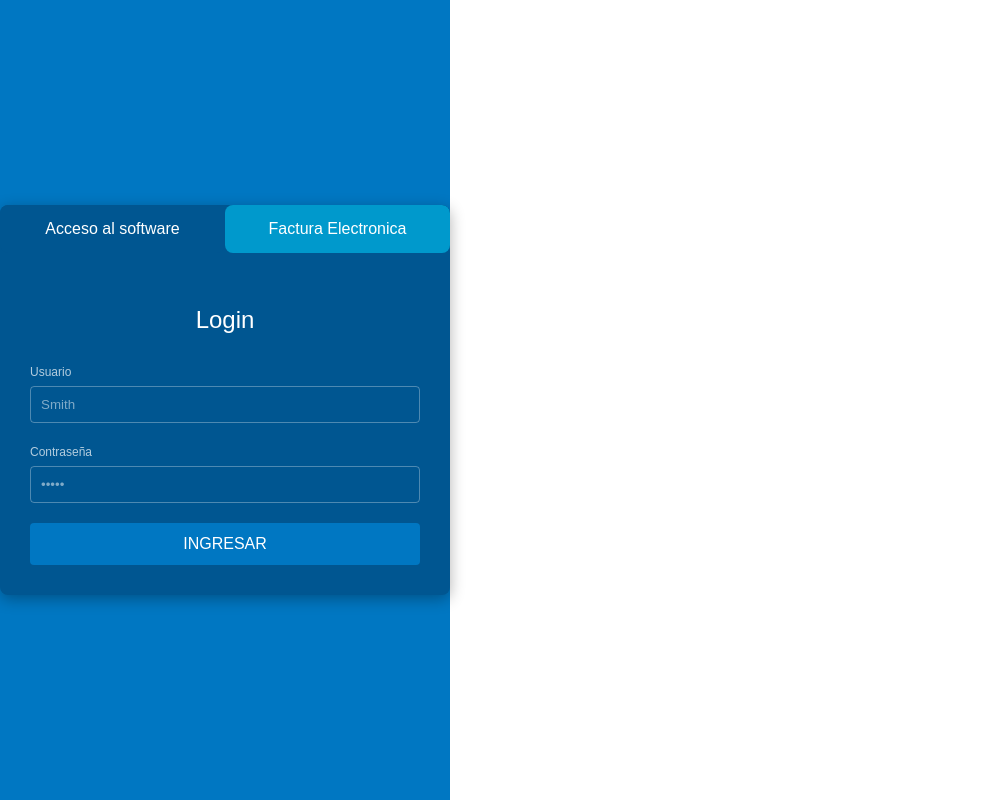
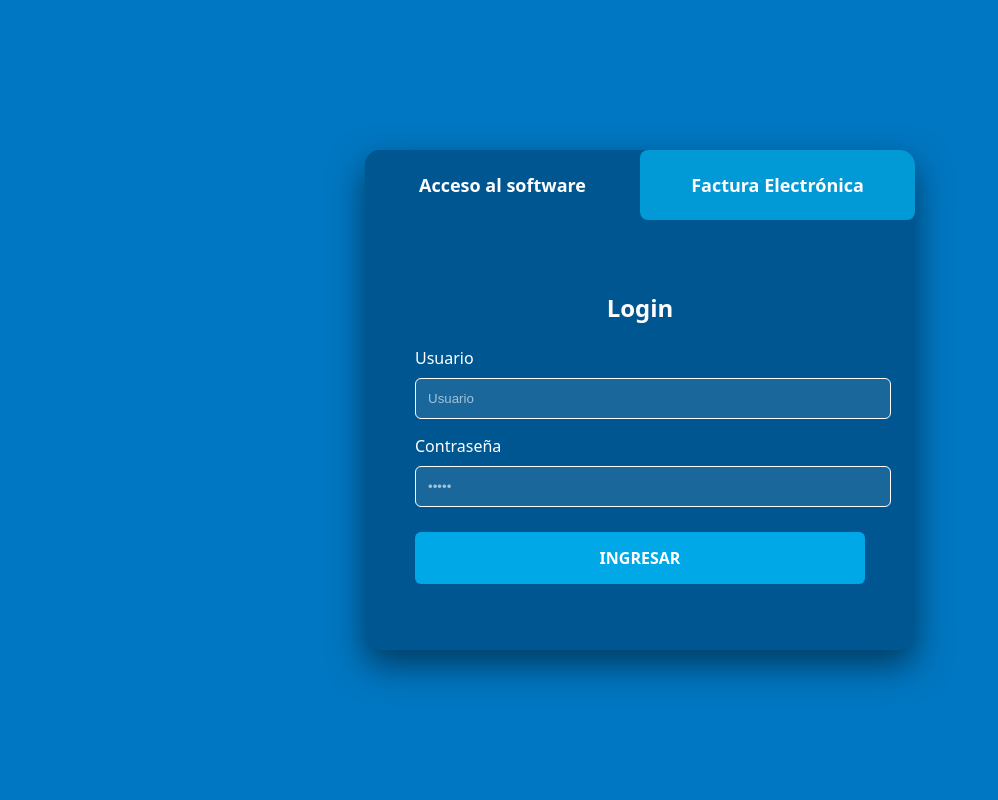
Before and after one commit to EliasG0nzales/Facturacion, a React (Vite) app: page / in a window 1280 px wide. Shown: the whole page, without its empty margins (0-998 px from the left). Built offline with nearby package versions, Linux system fonts and the light colour scheme.

Commit message:
Agregado nuevo estilo en el login

```diff
--- a/src/components/auth/FormularioLogin.jsx
+++ b/src/components/auth/FormularioLogin.jsx
@@ -1,36 +1,57 @@
-import React from 'react';
+import React, { useState } from 'react';
+import { useNavigate } from 'react-router-dom';
 
 const FormularioLogin = () => {
+  const navigate = useNavigate();
+  const [usuario, setUsuario] = useState('');
+  const [password, setPassword] = useState('');
+
+  const handleSubmit = (e) => {
+    e.preventDefault();
+
+    // Aquí podrías validar contra una base de datos.
+    // Por ahora, si hay datos, entramos:
+    if (usuario !== '' && password !== '') {
+      console.log("Iniciando sesión...");
+      navigate('/dashboard'); // <--- Esto te lleva a la página principal
+    } else {
+      alert("Por favor, completa todos los campos.");
+    }
+  };
+
   return (
-    <form>
-      <h2>Login</h2>
+    <form onSubmit={handleSubmit}>
+      <h2 style={{ color: '#ffffff', textAlign: 'center', marginBottom: '20px' }}>Login</h2>
 
-      {/* Grupo: Usuario (Imagen 0) */}
       <div className="input-group">
-        <label className="input-label" htmlFor="usuario">Usuario</label>
+        <label style={{ color: '#ffffff', display: 'block', marginBottom: '8px' }}>Usuario</label>
         <input
           type="text"
-          id="usuario"
-          name="usuario"
           className="form-input"
-          placeholder="Smith"
+          placeholder="Usuario"
+          value={usuario}
+          onChange={(e) => setUsuario(e.target.value)}
+          style={{ color: '#ffffff', backgroundColor: 'rgba(255,255,255,0.1)', border: '1px solid #ffffff', width: '100%', padding: '12px', borderRadius: '6px' }}
         />
       </div>
 
-      {/* Grupo: Contraseña (Imagen 0) */}
-      <div className="input-group">
-        <label className="input-label" htmlFor="contraseña">Contraseña</label>
+      <div className="input-group" style={{ marginTop: '15px' }}>
+        <label style={{ color: '#ffffff', display: 'block', marginBottom: '8px' }}>Contraseña</label>
         <input
           type="password"
-          id="contraseña"
-          name="contraseña"
           className="form-input"
           placeholder="•••••"
+          value={password}
+          onChange={(e) => setPassword(e.target.value)}
+          style={{ color: '#ffffff', backgroundColor: 'rgba(255,255,255,0.1)', border: '1px solid #ffffff', width: '100%', padding: '12px', borderRadius: '6px' }}
         />
       </div>
 
-      {/* Botón: INGRESAR (Imagen 0) */}
-      <button type="submit" className="submit-btn">
+      <button
+        type="submit"
+        className="submit-btn"
+        style={{ width: '100%', padding: '15px', marginTop: '25px', backgroundColor: '#00a8e8', color: 'white', border: 'none', borderRadius: '6px', fontWeight: 'bold', cursor: 'pointer' }}
+      >
         INGRESAR
       </button>
     </form>
--- a/src/components/facturas/FormularioConsultaFactura.jsx
+++ b/src/components/facturas/FormularioConsultaFactura.jsx
@@ -1,60 +1,41 @@
 import React from 'react';
 
 const FormularioConsultaFactura = () => {
+  const labelStyle = { color: '#ffffff', display: 'block', marginBottom: '5px', fontSize: '14px' };
+  const inputStyle = { color: '#ffffff', backgroundColor: 'rgba(255,255,255,0.1)', border: '1px solid #ffffff', width: '100%', padding: '10px' };
+
   return (
     <form>
-      <h3>Consulta de documento electrónico</h3>
+      <h3 style={{ color: '#ffffff', textAlign: 'center', marginBottom: '20px' }}>
+        Consulta de documento electrónico
+      </h3>
 
-      {/* Fila 1: RUC del Cliente (Imagen 1) */}
-      <div className="input-group">
-        <label className="input-label" htmlFor="rucCliente">RUC del Cliente:</label>
-        <input
-          type="text"
-          id="rucCliente"
-          name="rucCliente"
-          className="form-input"
-          placeholder="RUC del Cliente:"
-        />
+      <div className="input-group" style={{ marginBottom: '15px' }}>
+        <label style={labelStyle}>RUC del Cliente:</label>
+        <input type="text" className="form-input" style={inputStyle} placeholder="Ingrese RUC" />
       </div>
 
-      {/* Fila 2: Tipo de documento y Nro doc (Imagen 1) */}
-      <div className="form-row">
-        <div className="input-group">
-          <label className="input-label" htmlFor="tipoDocumento">Tipo de documento:</label>
-          <select id="tipoDocumento" name="tipoDocumento" className="form-input">
-            <option value="">Tipo de documento:</option>
-            {/* Agrega más opciones aquí */}
+      <div className="form-row" style={{ display: 'flex', gap: '10px', marginBottom: '15px' }}>
+        <div style={{ flex: 1 }}>
+          <label style={labelStyle}>Tipo de documento:</label>
+          <select className="form-input" style={inputStyle}>
+            <option value="" style={{color: '#000'}}>Seleccione...</option>
+            <option value="factura" style={{color: '#000'}}>Factura</option>
+            <option value="boleta" style={{color: '#000'}}>Boleta</option>
           </select>
         </div>
-
-        <div className="input-group">
-          <label className="input-label" htmlFor="nroDocumento">Nro doc.(xxxx-xxxxxxxx):</label>
-          <input
-            type="text"
-            id="nroDocumento"
-            name="nroDocumento"
-            className="form-input"
-            placeholder="Nro doc.(xxxx-xxxxxxxx):"
-          />
+        <div style={{ flex: 1 }}>
+          <label style={labelStyle}>Nro doc.(xxxx-xxxxxxxx):</label>
+          <input type="text" className="form-input" style={inputStyle} placeholder="F001-000001" />
         </div>
       </div>
 
-      {/* Fila 3: Fecha de emisión (Imagen 1) */}
-      <div className="input-group">
-        <label className="input-label" htmlFor="fechaEmision">Fecha de emisión (yyyy-mm-dd):</label>
-        <input
-          type="date"
-          id="fechaEmision"
-          name="fechaEmision"
-          className="form-input"
-          placeholder="Fecha de emisión (yyyy-mm-dd):"
-        />
+      <div className="input-group" style={{ marginBottom: '20px' }}>
+        <label style={labelStyle}>Fecha de emisión (yyyy-mm-dd):</label>
+        <input type="date" className="form-input" style={inputStyle} />
       </div>
 
-      {/* Botón: VER DOCUMENTO (Imagen 1) */}
-      <button type="submit" className="submit-btn">
-        VER DOCUMENTO
-      </button>
+      <button type="submit" className="submit-btn">VER DOCUMENTO</button>
     </form>
   );
 };
--- a/src/pages/Login.css
+++ b/src/pages/Login.css
@@ -1,112 +1,111 @@
-/* Estilos globales para la página de login */
+/* src/index.css */
+:root {
+  margin: 0;
+  padding: 0;
+  box-sizing: border-box;
+}
+
+body, html, #root {
+  width: 100%;
+  height: 100%;
+  margin: 0;
+  padding: 0;
+  overflow-x: hidden;
+}
+
+/* Contenedor que abarca toda la pantalla azul */
 .login-page-container {
   display: flex;
   justify-content: center;
   align-items: center;
-  min-height: 100vh;
-  background-color: #0077c2; /* Color de fondo azul */
-  font-family: Arial, sans-serif;
-  color: white; /* Color de texto por defecto */
+  width: 100vw;
+  height: 100vh;
+  background-color: #0077c2; /* El azul de tu imagen */
+  position: fixed;
+  top: 0;
+  left: 0;
 }
 
-/* El cuadro central */
+/* El cuadro blanco/azul de login */
 .login-main-box {
-  background-color: #005691; /* Un azul más oscuro para el cuadro */
-  width: 450px; /* Ancho aproximado del cuadro central */
-  border-radius: 8px; /* Bordes redondeados */
-  box-shadow: 0 4px 15px rgba(0, 0, 0, 0.3); /* Sombra para el efecto flotante */
-  overflow: hidden; /* Para que las pestañas no se salgan */
+  background-color: #005691;
+  width: 90%;             /* Se adapta a móviles */
+  max-width: 550px;       /* Ancho grande para escritorio */
+  min-height: 500px;      /* Altura para que no se vea pequeño */
+  border-radius: 15px;
+  box-shadow: 0 15px 35px rgba(0, 0, 0, 0.5);
+  display: flex;
+  flex-direction: column;
+  overflow: hidden;
 }
 
-/* Contenedor de las pestañas en la parte superior */
+/* Estilo de las pestañas superiores */
 .login-tabs-header {
   display: flex;
   width: 100%;
+  height: 70px; /* Más altas */
 }
 
-/* Estilo base para los botones de pestañas */
 .tab-btn {
-  flex: 1; /* Dividir el espacio por igual */
-  padding: 15px;
+  flex: 1;
   border: none;
-  font-size: 16px;
+  font-size: 18px;
+  font-weight: 600;
   cursor: pointer;
-  transition: background-color 0.3s ease;
-  color: white; /* Texto blanco */
+  transition: 0.3s;
+  color: white;
 }
 
-/* Estilo para la pestaña activa */
 .tab-btn.active-tab {
-  background-color: #005691; /* Mismo color que el fondo del cuadro principal */
+  background-color: #005691; /* Color del fondo del box */
 }
 
-/* Estilo para las pestañas inactivas */
 .tab-btn.inactive-tab {
-  background-color: #0099cc; /* Un azul más claro */
+  background-color: #0199d6; /* Azul más claro */
 }
 
-/* Contenedor principal del formulario */
+/* Espaciado interno del formulario */
 .login-content-body {
-  padding: 30px;
+  padding: 50px; /* Mucho espacio interno */
+  color: white;
 }
 
-.form-wrapper h2, .form-wrapper h3 {
-  text-align: center;
-  margin-bottom: 25px;
-  font-weight: normal;
+/* Agrandar los Inputs */
+/* Esto hace que el texto que escribes sea blanco */
+.form-input {
+  color: white !important;
 }
 
-/* Estilo para los grupos de inputs */
-.input-group {
-  margin-bottom: 20px;
+/* Esto hace que el texto de ayuda (placeholder) sea blanco grisáceo */
+.form-input::placeholder {
+  color: rgba(255, 255, 255, 0.6) !important;
 }
 
-/* Labels */
-.input-label {
-  display: block;
-  margin-bottom: 5px;
-  font-size: 12px;
-  color: rgba(255, 255, 255, 0.7); /* Texto semi-transparente */
+/* Estilo para que las etiquetas de las pestañas siempre sean blancas */
+.tab-btn {
+  color: white !important;
 }
 
-/* Estilo para los campos de entrada */
-.form-input {
-  width: 100%;
-  padding: 10px;
-  border: 1px solid rgba(255, 255, 255, 0.3); /* Borde sutil */
-  border-radius: 4px;
-  background-color: transparent; /* Fondo transparente */
-  color: white; /* Texto blanco al escribir */
-  box-sizing: border-box; /* Importante para el padding */
+.form-input:focus {
+  outline: none !important;      /* Quita el borde negro por defecto */
+  border: 1px solid #00d4ff !important; /* Cambia a un borde azul cian */
+  box-shadow: 0 0 10px rgba(0, 212, 255, 0.4); /* Agrega un resplandor elegante */
+  background-color: rgba(255, 255, 255, 0.15); /* Se aclara ligeramente al escribir */
 }
 
-.form-input::placeholder {
-  color: rgba(255, 255, 255, 0.5); /* Placeholder tenue */
+/* Ajuste para los Botones (Ingresar, Ver Documento) */
+.submit-btn:focus {
+  outline: none !important;
+  box-shadow: 0 0 12px rgba(0, 168, 232, 0.6);
 }
 
-/* Estilo para el botón principal */
-.submit-btn {
-  width: 100%;
-  padding: 12px;
-  background-color: #0077c2; /* Color azul para el botón */
-  color: white;
-  border: none;
-  border-radius: 4px;
-  font-size: 16px;
-  cursor: pointer;
-  transition: background-color 0.3s ease;
+/* Ajuste para las Pestañas (Evita que se pongan negras al hacer clic) */
+.tab-btn:focus {
+  outline: none !important;
 }
 
-.submit-btn:hover {
-  background-color: #005f99; /* Color más oscuro al pasar el mouse */
+/* Ajuste para los Selects (Tipo de documento) */
+select.form-input:focus {
+  outline: none !important;
+  background-color: #005691; /* Fondo sólido para que no se pierda el texto */
 }
-
-/* Estilos específicos para la consulta de factura (Imagen 1) */
-.form-row {
-  display: flex;
-  gap: 15px; /* Espacio entre columnas */
-}
-
-.form-row .input-group {
-  flex: 1;
-}
--- a/src/pages/Login.jsx
+++ b/src/pages/Login.jsx
@@ -1,54 +1,33 @@
+// src/pages/Login.jsx
 import React, { useState } from 'react';
-// Importamos los dos nuevos componentes de formulario
-// Fíjate en los puntos: ../ sube un nivel de carpeta
+import './Login.css';
 import FormularioLogin from '../components/auth/FormularioLogin';
 import FormularioConsultaFactura from '../components/facturas/FormularioConsultaFactura';
-import './Login.css';
 
 const Login = () => {
-  // Estado para rastrear la pestaña activa: 'login' o 'consulta'
   const [pestañaActiva, setPestañaActiva] = useState('login');
 
   return (
     <div className="login-page-container">
       <div className="login-main-box">
-
-        {/* === SECCIÓN DE PESTAÑAS (TABS) === */}
         <div className="login-tabs-header">
-          {/* Pestaña: Acceso al software (Imagen 0) */}
           <button
-            type="button"
             className={`tab-btn ${pestañaActiva === 'login' ? 'active-tab' : 'inactive-tab'}`}
             onClick={() => setPestañaActiva('login')}
           >
             Acceso al software
           </button>
-
-          {/* Pestaña: Factura Electronica (Imagen 1) */}
           <button
-            type="button"
             className={`tab-btn ${pestañaActiva === 'consulta' ? 'active-tab' : 'inactive-tab'}`}
             onClick={() => setPestañaActiva('consulta')}
           >
-            Factura Electronica
+            Factura Electrónica
           </button>
         </div>
 
-        {/* === SECCIÓN DE CONTENIDO DINÁMICO === */}
         <div className="login-content-body">
-          {pestañaActiva === 'login' ? (
-            // Formulario de Inicio de Sesión (Replicando Imagen 0)
-            <div className="form-wrapper">
-              <FormularioLogin />
-            </div>
-          ) : (
-            // Formulario de Consulta de Factura (Replicando Imagen 1)
-            <div className="form-wrapper">
-              <FormularioConsultaFactura />
-            </div>
-          )}
+          {pestañaActiva === 'login' ? <FormularioLogin /> : <FormularioConsultaFactura />}
         </div>
-
       </div>
     </div>
   );
```
